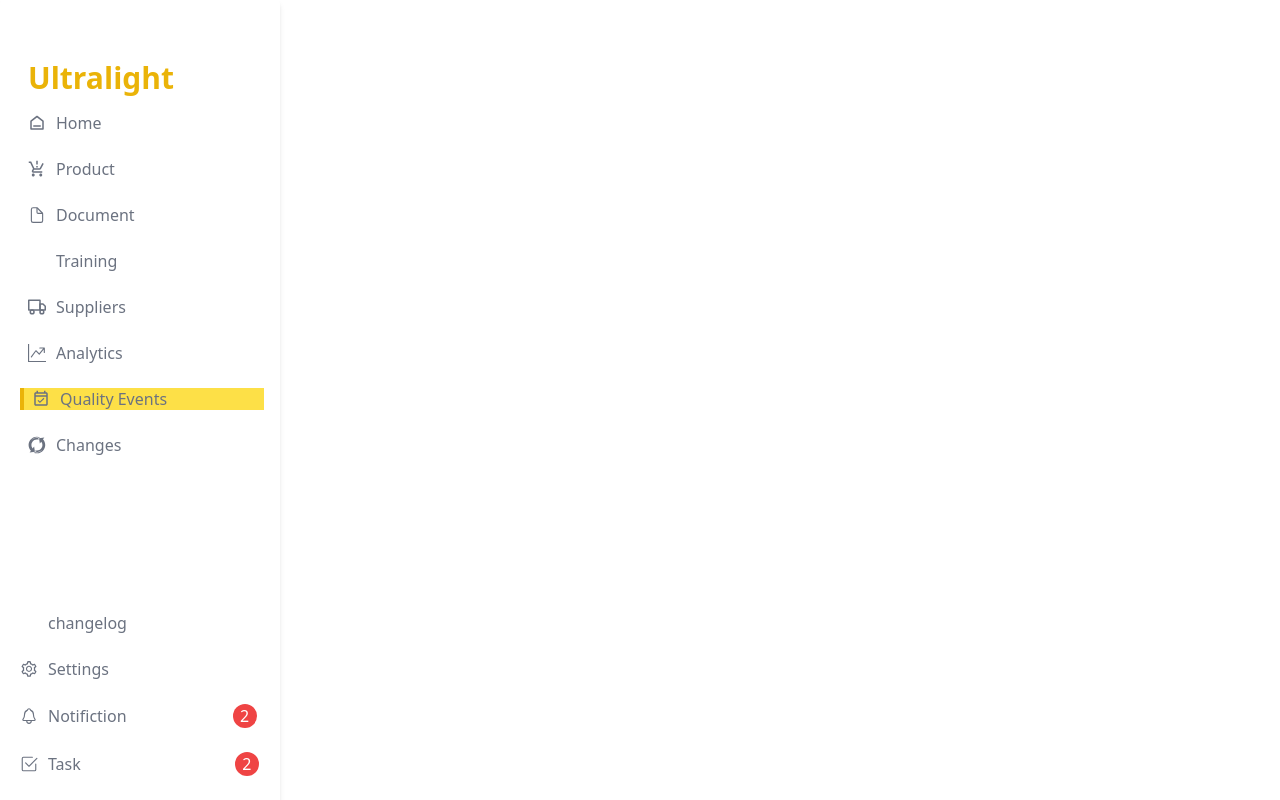
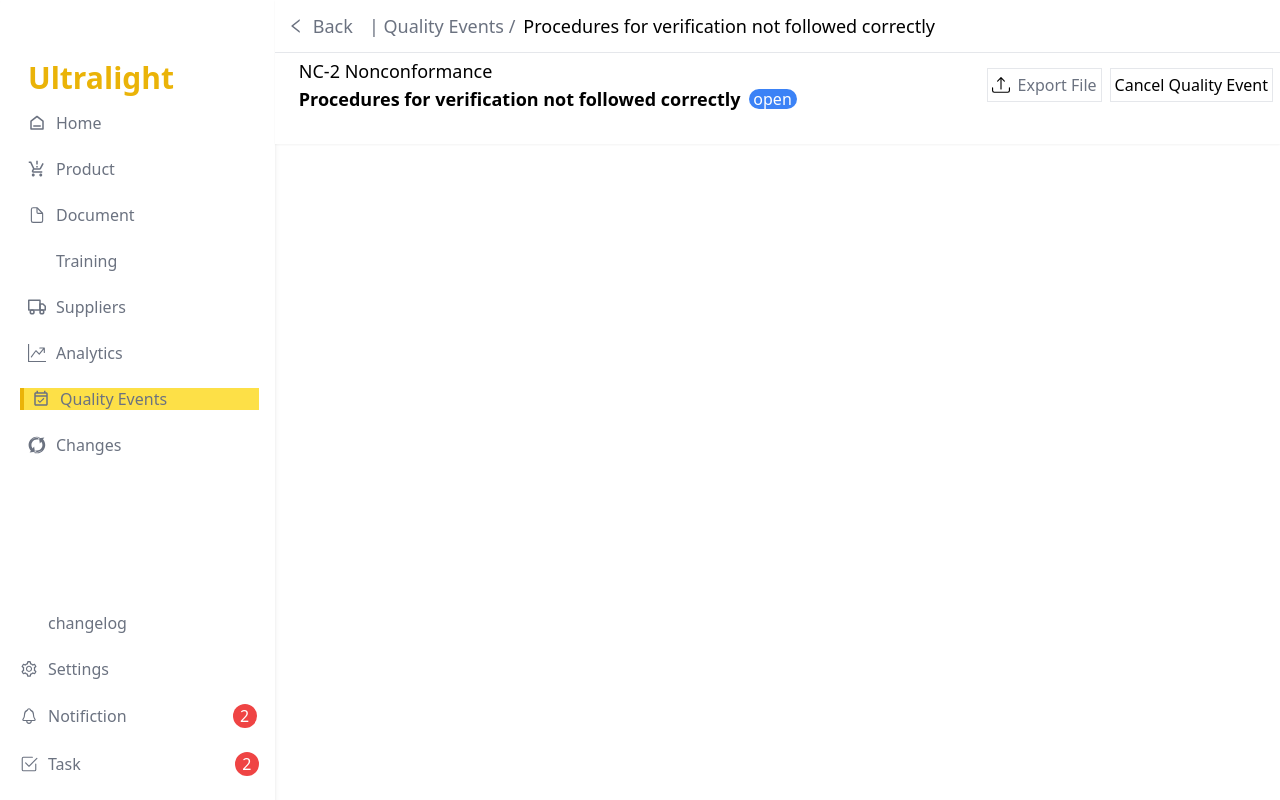
Before and after one commit to Yash0125/ultralightlabs, a React (Create React App) app: page / in a window 1280 px wide. Shown: the top 800 px of the page. Built offline with nearby package versions, Linux system fonts and the light colour scheme; some icons are missing.

Commit message:
feat : Navbar added

```diff
--- a/src/App.js
+++ b/src/App.js
@@ -1,11 +1,15 @@
 import './App.css';
+import Navbar from './components/Navbar';
 import Sidebar from './components/Sidebar';
 
 function App() {
   return (
-    <>
-    <Sidebar/>
-    </>
+    <div className="flex">
+      <Sidebar />
+      <div className="flex-1">
+        <Navbar />
+      </div>
+    </div>
   );
 }
 
--- /dev/null
+++ b/src/components/Navbar.jsx
@@ -0,0 +1,58 @@
+import React from "react";
+import { AiOutlineLeft } from "react-icons/ai";
+import { BsUpload } from "react-icons/bs";
+
+const Navbar = () => {
+  return (
+    <header className="bg-white h-36 w-full shadow-sm">
+      <div className="flex items-center justify-start p-3">
+        <div className="flex items-center">
+          <AiOutlineLeft className="text-gray-500 text-lg" />
+          <span className="text-gray-500 lg:text-lg md:text-xs  text-xs mx-2">
+            Back{" "}
+          </span>
+          <p className="text-gray-500 mx-2 text-xs lg:text-lg  md:inline">
+            | Quality Events /
+          </p>
+        </div>
+
+        <div className="flex flex-col ">
+          <span className="text-black text-xs lg:text-lg md:text-xs ">
+            Procedures for verification not followed correctly
+          </span>
+        </div>
+      </div>
+
+      <hr className="bg-grey-500 text-grey-500" />
+
+      <div className="lg:flex items-center w-full ml-5 p-1">
+        <div className="lg:w-2/3 flex flex-col">
+          <span className="text-grey-500 text-xs lg:text-lg md:text-sm ">
+            NC-2 Nonconformance
+          </span>
+          <div className="flex flex-row">
+            <p className="text-black text-xs lg:text-lg md:text-sm font-bold">
+              Procedures for verification not followed correctly
+            </p>
+            <span className="text-white bg-blue-500 w-12 h-5 flex flex-row justify-center items-center rounded-full lg:mt-1 md:ml-2">
+              open
+            </span>
+          </div>
+        </div>
+        <div className="lg:w-1/3 lg:text-right lg:mt-0 mt-4 flex items-center md:justify-center">
+          <div className="w-18 flex items-center cursor-pointer border p-1">
+            <BsUpload className="text-lg mr-2" />
+            <p className="text-gray-500 md:text-16px text-12px leading-12px font-montserrat">
+              Export File
+            </p>
+          </div>
+          <span className="lg:inline lg:text-right text-center text-base ml-2 border p-1 cursor-pointer">
+            Cancel Quality Event
+          </span>
+        </div>
+      </div>
+    </header>
+  );
+};
+
+export default Navbar;
```
